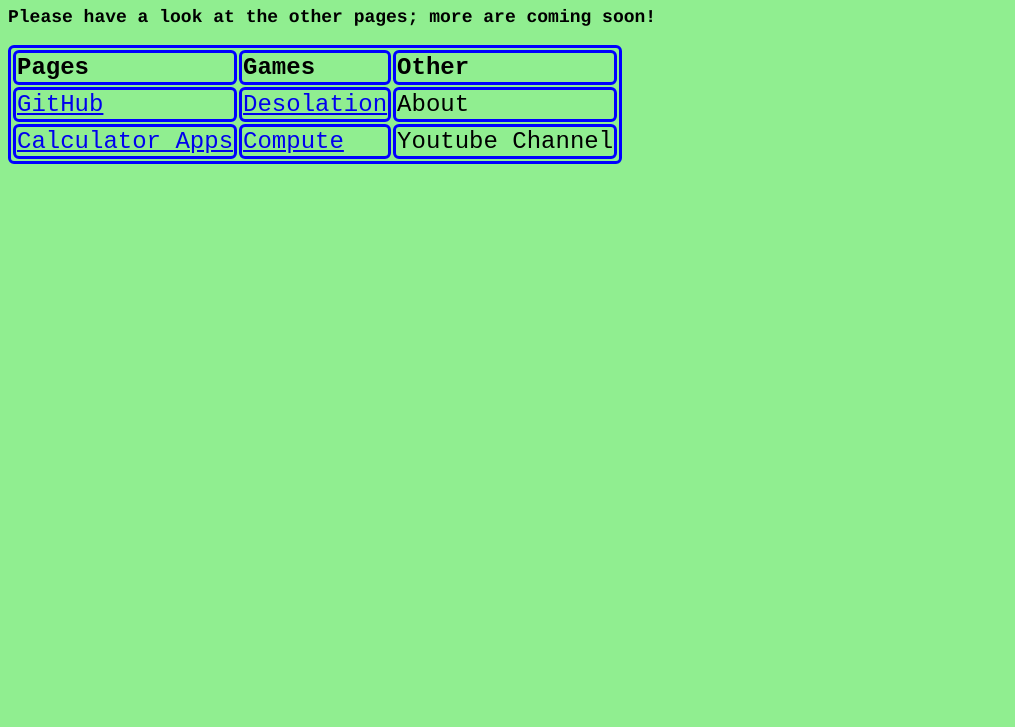
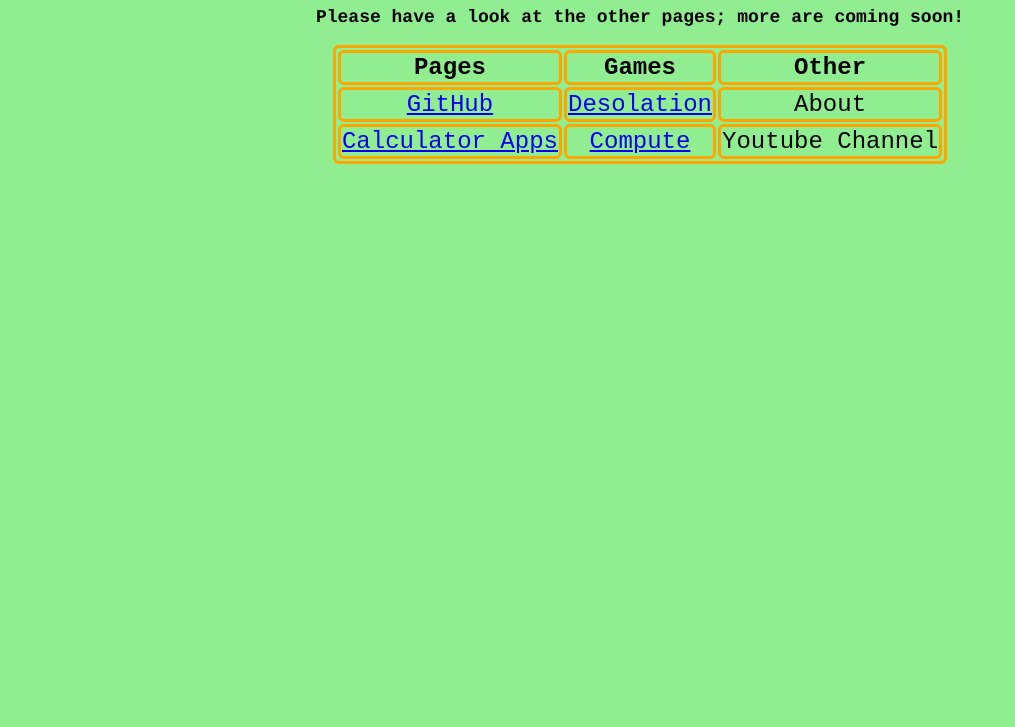
Before and after one commit to archiepa/website, a plain HTML site: page index.html in a window 1280 px wide. Shown: the part 73-800 px from the top of the page, without its empty margins (0-1015 px from the left). Drawn offline with Linux system fonts and the light colour scheme.

Commit message:
aligned to center

```diff
--- a/index.html
+++ b/index.html
@@ -5,7 +5,7 @@
 	<link rel="stylesheet" type="text/css" href="style.css">
 	<link rel="icon" type="image/x-icon" href="favicon.ico">
 </head>
-<body align = "left">
+<body align = "right">
 
 <h1>Welcome To My Website!</h1>
 <p>Please have a look at the other pages; more are coming soon!</p>
--- a/style.css
+++ b/style.css
@@ -14,8 +14,15 @@ body {
 }
 
 table, th ,td {
-	border: 3px solid blue;
+	border: 3px solid orange;
 	border-radius: 6px;
 	font-size: 24px;
 	font-family: monospace;
+	text-align: center;
+	margin-left: auto;
+	margin-right: auto;
 }
+
+body {
+	text-align: center;
+}
```
